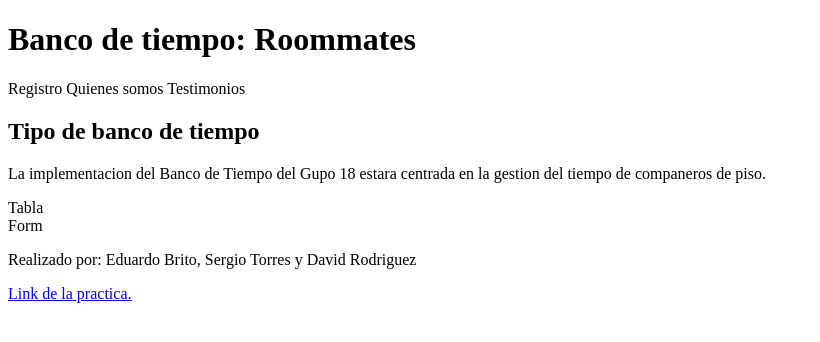
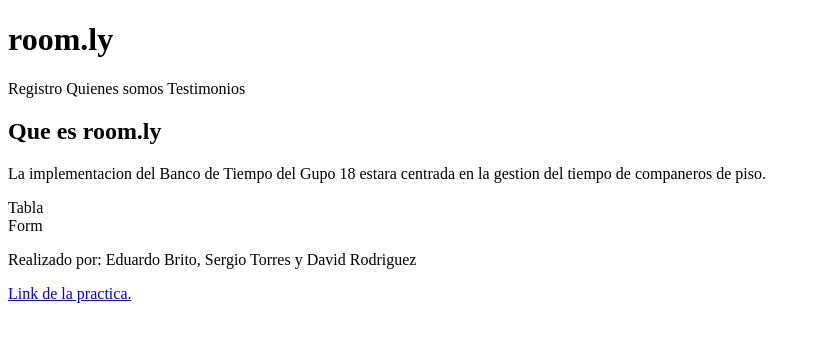
Before and after one commit to eduardobritosan/uya-practica-1, a plain HTML site: page practica-2/index.html in a window 1280 px wide. Shown: the whole page, without its empty margins (0-820 px from the left). Drawn offline with Linux system fonts and the light colour scheme.

Commit message:
Fixes html5 - p2

```diff
--- a/practica-2/index.html
+++ b/practica-2/index.html
@@ -9,7 +9,7 @@
     </head>
     <body>
         <header>
-            <h1>Banco de tiempo: Roommates</h1>
+            <h1>room.ly</h1>
         </header>
         <nav>
             <a>Registro</a>
@@ -17,7 +17,7 @@
             <a>Testimonios</a>
         </nav>
         <section>
-            <header><h1>Tipo de banco de tiempo</h1></header>
+            <header><h1>Que es room.ly</h1></header>
             <p>La implementacion del Banco de Tiempo del Gupo 18 estara centrada en la gestion del tiempo de companeros de piso.</p>
         </section>
         <section>
```
